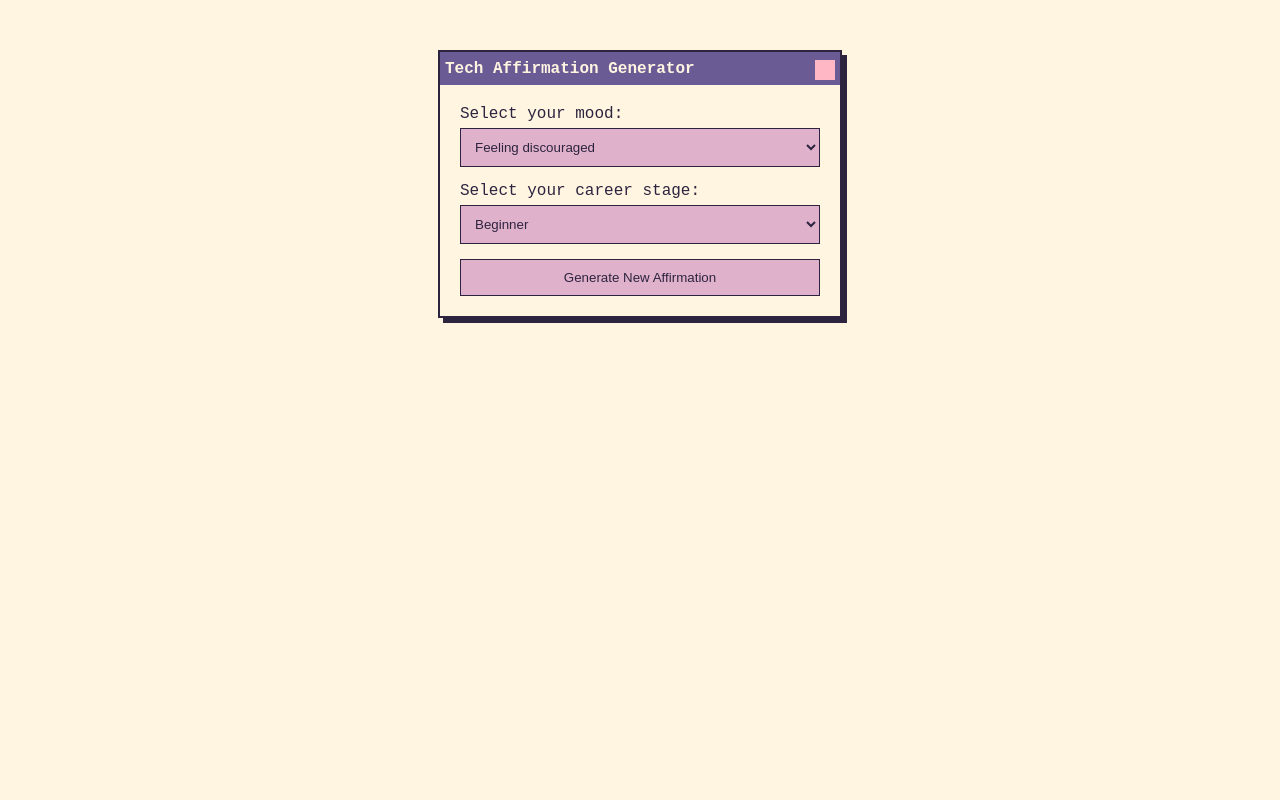
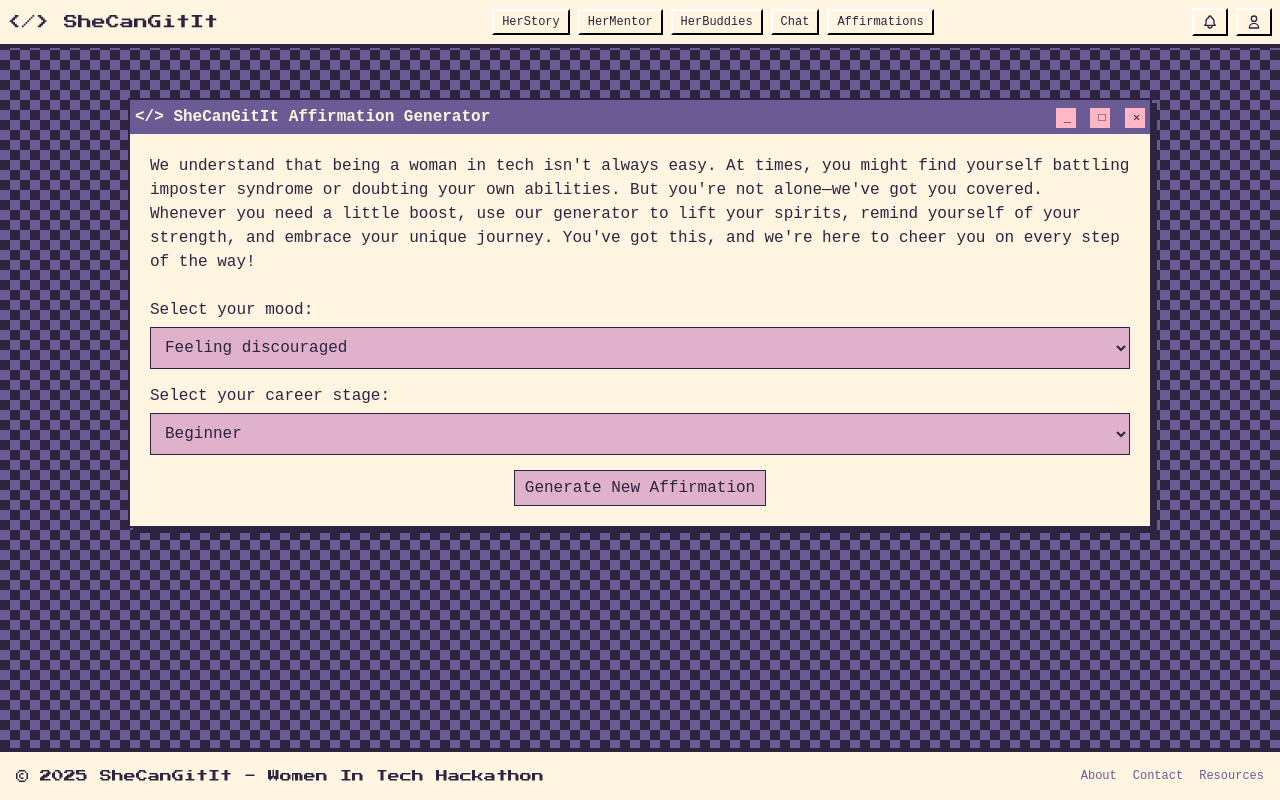
Before and after one commit to Ojay97-hub/Team-4-SheCanGitIt, a Django app: template affirmation/templates/affirmation/affirmation.html in a window 1280 px wide. Run offline with Django 5.2, Linux system fonts and the light colour scheme; the template is opened without the code that fills it, so the values that code supplies are empty; some libraries are stand-ins or nearby versions.

Commit message:
extend base.html, style affirmation page and add affirmation link to base.html

```diff
--- a/affirmation/templates/affirmation/affirmation.html
+++ b/affirmation/templates/affirmation/affirmation.html
@@ -1,9 +1,13 @@
-<!DOCTYPE html>
-<html lang="en">
+{% extends "base.html" %}
+{% load static %}
+
+{% block window_title %}
+&lt;/&gt; SheCanGitIt Affirmation Generator
+{% endblock %}
+
+{% block content %}
 <head>
-    <meta charset="UTF-8">
-    <meta name="viewport" content="width=device-width, initial-scale=1.0">
-    <title>Tech Affirmation Generator</title>
+    <title>&lt;/&gt; SheCanGitIt Affirmation Generator</title>
     <style>
         :root {
             --retro-purple: #6B5B95;
@@ -22,7 +26,7 @@
         }
 
         .window {
-            width: 400px;
+            width: 80vw;
             border: 2px solid var(--retro-dark);
             background-color: var(--retro-cream);
             margin: 50px auto;
@@ -73,6 +77,17 @@
             cursor: pointer;
         }
 
+        #generate-btn {
+            width: auto;
+            padding: 5px 10px;
+            border: 1px solid var(--retro-dark);
+            background-color: var(--retro-highlight);
+            color: var(--retro-dark);
+            cursor: pointer;
+            display: block;
+            margin: 0 auto;
+        }
+
         button:hover {
             background-color: var(--retro-pink);
         }
@@ -86,14 +101,22 @@
     </style>
 </head>
 <body>
+
     <div class="window">
         <div class="title-bar">
-            <div class="title-bar-text">Tech Affirmation Generator</div>
+            <div class="title-bar-text">&lt;/&gt; SheCanGitIt Affirmation Generator</div>
             <div class="title-bar-controls">
-                <button aria-label="Close"></button>
+                <button class="win-button text-xs px-2 py-0">_</button>
+                <button class="win-button text-xs px-2 py-0">□</button>
+                <button class="win-button text-xs px-2 py-0">✕</button>
             </div>
         </div>
         <div class="content">
+            <div>
+            <p>We understand that being a woman in tech isn't always easy. At times, you might find yourself battling imposter syndrome or doubting your own abilities. But you're not alone—we've got you covered.</p>
+            <p>Whenever you need a little boost, use our generator to lift your spirits, remind yourself of your strength, and embrace your unique journey. You've got this, and we're here to cheer you on every step of the way!</p>
+            <br>
+            </div>
             <div class="form-group">
                 <label for="mood">Select your mood:</label>
                 <select id="mood">
@@ -147,4 +170,4 @@
         });
     </script>
 </body>
-</html></html>
+{% endblock %}
--- a/templates/base.html
+++ b/templates/base.html
@@ -37,7 +37,7 @@
           <li><a href="#" class="win-button hover:bg-retro-highlight">HerMentor</a></li>
           <li><a href="#" class="win-button hover:bg-retro-highlight">HerBuddies</a></li>
           <li><a href="#" class="win-button hover:bg-retro-highlight">Chat</a></li>
-          <li><a href="#" class="win-button hover:bg-retro-highlight">Affirmations</a></li>
+          <li><a href="{% url 'affirmation' %}" class="win-button hover:bg-retro-highlight">Affirmations</a></li>
         </ul>
 
         <!-- User Account/Notification area -->
@@ -57,6 +57,7 @@
     </div>
   </header>
 
+  {% block content %}
   <!-- Main Content Area -->
   <main class="flex-grow container mx-auto p-4">
     <div class="win-window rounded">
@@ -69,7 +70,6 @@
         </div>
       </div>
       <div class="p-4 bg-white">
-        {% block content %}
         <!-- Page content will go here -->
         <p>Welcome to SheCanGitIt! This is the base template.</p>
         <p>Use this template as a foundation for all your app pages.</p>
```
